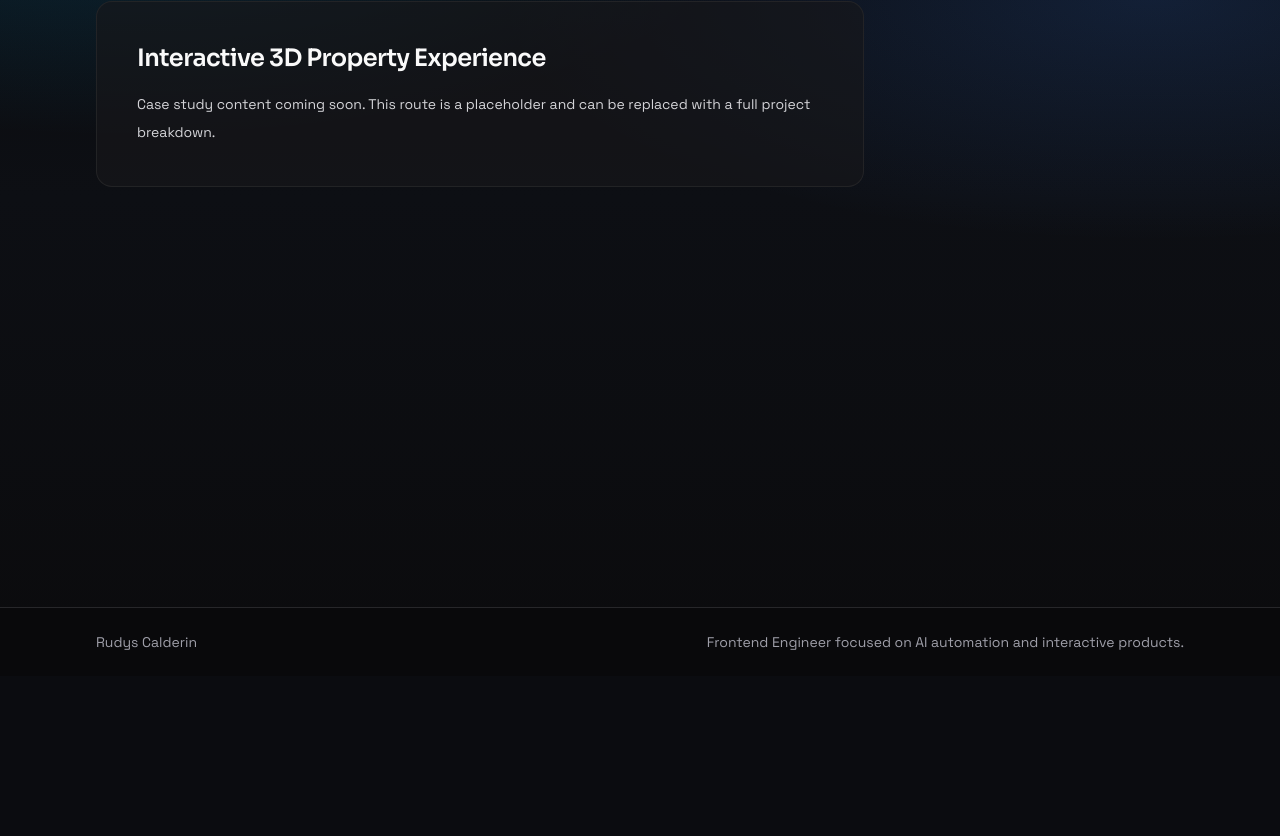
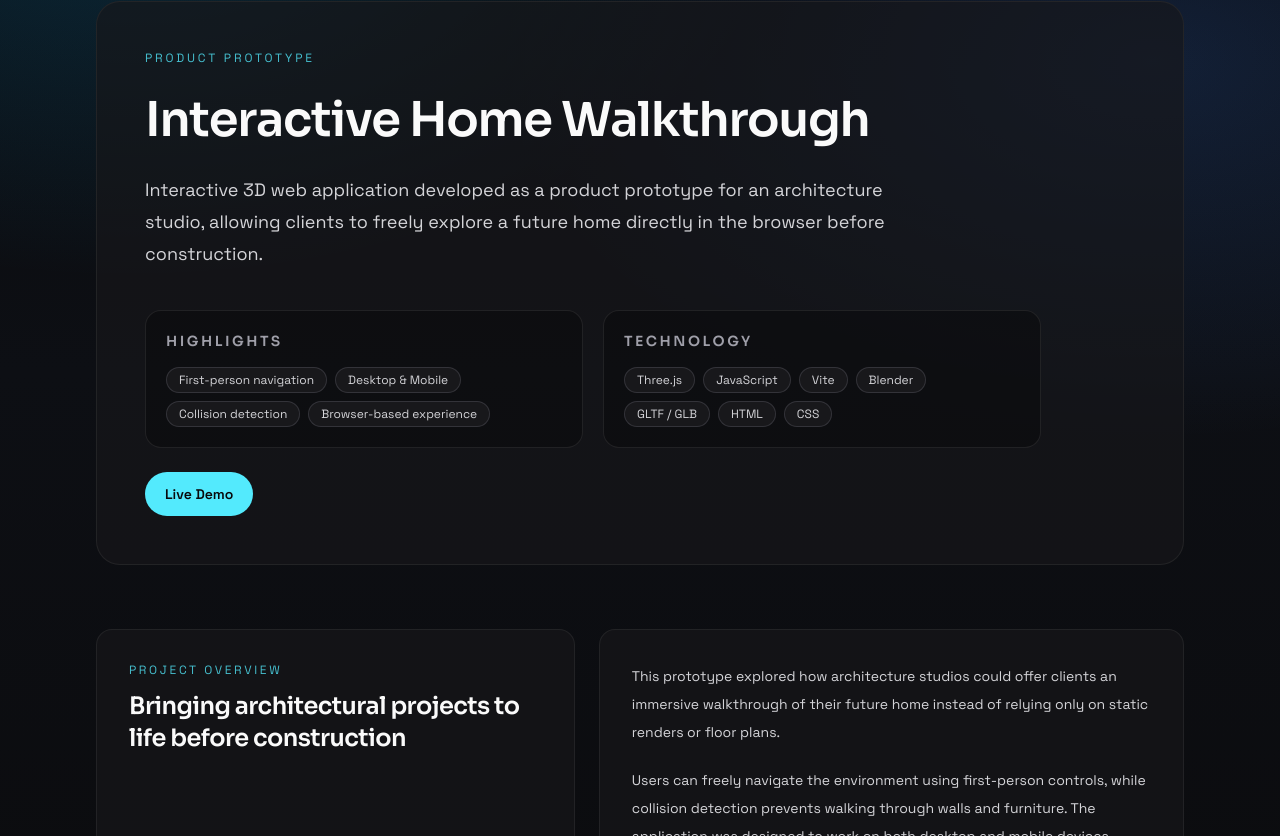
Before and after one commit to rcbat73/selected-work, a Next.js app: page /work/interactive-property in a window 1280 px wide. Shown: the part 124-960 px from the top of the page. Before the commit the page ends 800 px from the top, so only its background shows below. Built offline with nearby package versions, Linux system fonts and the light colour scheme.

Commit message:
Refactor Button component to support links and update project pages

```diff
--- a/src/app/work/interactive-property/page.tsx
+++ b/src/app/work/interactive-property/page.tsx
@@ -1,22 +1,125 @@
 import type { Metadata } from "next";
 
+import { Button } from "@/components/Button";
+
 export const metadata: Metadata = {
-  title: "Interactive Property Case Study",
+  title: "Interactive Home Walkthrough | Case Study",
   description:
-    "Placeholder case study page for Interactive 3D Property Experience.",
+    "Case study of an interactive 3D web application built with Three.js for architectural visualization.",
 };
 
-export default function InteractivePropertyCaseStudyPage() {
+const technologies = [
+  "Three.js",
+  "JavaScript",
+  "Vite",
+  "Blender",
+  "GLTF / GLB",
+  "HTML",
+  "CSS",
+];
+
+const highlights = [
+  "First-person navigation",
+  "Desktop & Mobile",
+  "Collision detection",
+  "Browser-based experience",
+];
+
+export default function InteractiveHomeWalkthroughCaseStudyPage() {
   return (
-    <main className="mx-auto w-full max-w-6xl flex-1 px-4 py-14 sm:px-6 lg:px-8">
-      <section className="max-w-3xl space-y-4 rounded-2xl border border-zinc-800/80 bg-zinc-900/65 p-6 sm:p-10">
-        <h1 className="text-2xl font-semibold tracking-tight text-zinc-50">
-          Interactive 3D Property Experience
-        </h1>
-        <p className="text-sm leading-7 text-zinc-300">
-          Case study content coming soon. This route is a placeholder and can be
-          replaced with a full project breakdown.
-        </p>
+    <main className="mx-auto flex w-full max-w-6xl flex-1 flex-col gap-16 px-4 py-14 sm:px-6 lg:px-8">
+      <section className="rounded-3xl border border-zinc-800/80 bg-zinc-900/65 p-7 sm:p-10 lg:p-12">
+        <div className="max-w-4xl space-y-6">
+          <p className="text-xs uppercase tracking-[0.24em] text-cyan-300/80">
+            Product Prototype
+          </p>
+
+          <h1 className="text-3xl font-semibold leading-tight tracking-tight text-zinc-50 sm:text-4xl lg:text-5xl">
+            Interactive Home Walkthrough
+          </h1>
+
+          <p className="max-w-3xl text-lg leading-8 text-zinc-300">
+            Interactive 3D web application developed as a product prototype for
+            an architecture studio, allowing clients to freely explore a future
+            home directly in the browser before construction.
+          </p>
+
+          <div className="grid gap-5 pt-4 md:grid-cols-2">
+            <div className="rounded-2xl border border-zinc-800/80 bg-zinc-950/50 p-5">
+              <h2 className="text-sm font-semibold uppercase tracking-[0.18em] text-zinc-400">
+                Highlights
+              </h2>
+
+              <ul className="mt-4 flex flex-wrap gap-2">
+                {highlights.map((item) => (
+                  <li
+                    key={item}
+                    className="rounded-full border border-zinc-700/70 bg-zinc-900 px-3 py-1 text-xs text-zinc-300"
+                  >
+                    {item}
+                  </li>
+                ))}
+              </ul>
+            </div>
+
+            <div className="rounded-2xl border border-zinc-800/80 bg-zinc-950/50 p-5">
+              <h2 className="text-sm font-semibold uppercase tracking-[0.18em] text-zinc-400">
+                Technology
+              </h2>
+
+              <ul className="mt-4 flex flex-wrap gap-2">
+                {technologies.map((item) => (
+                  <li
+                    key={item}
+                    className="rounded-full border border-zinc-700/70 bg-zinc-900 px-3 py-1 text-xs text-zinc-300"
+                  >
+                    {item}
+                  </li>
+                ))}
+              </ul>
+            </div>
+          </div>
+
+          <Button
+            href="https://rcbat73.github.io/interactive-home-walkthrough/"
+            external
+          >
+            Live Demo
+          </Button>
+        </div>
+      </section>
+
+      <section className="grid gap-6 lg:grid-cols-[0.9fr_1.1fr]">
+        <div className="rounded-2xl border border-zinc-800/80 bg-zinc-900/65 p-6 sm:p-8">
+          <p className="text-xs uppercase tracking-[0.22em] text-cyan-300/80">
+            Project Overview
+          </p>
+
+          <h2 className="mt-3 text-2xl font-semibold tracking-tight text-zinc-50">
+            Bringing architectural projects to life before construction
+          </h2>
+        </div>
+
+        <div className="space-y-5 rounded-2xl border border-zinc-800/80 bg-zinc-900/65 p-6 sm:p-8">
+          <p className="text-sm leading-7 text-zinc-300">
+            This prototype explored how architecture studios could offer clients
+            an immersive walkthrough of their future home instead of relying
+            only on static renders or floor plans.
+          </p>
+
+          <p className="text-sm leading-7 text-zinc-300">
+            Users can freely navigate the environment using first-person
+            controls, while collision detection prevents walking through walls
+            and furniture. The application was designed to work on both desktop
+            and mobile devices directly in the browser.
+          </p>
+
+          <p className="text-sm leading-7 text-zinc-300">
+            Future iterations were planned to allow furniture placement,
+            electrical outlet positioning and interior customization before
+            construction.
+          </p>
+        </div>
       </section>
     </main>
   );
--- a/src/app/work/rb-autoai/page.tsx
+++ b/src/app/work/rb-autoai/page.tsx
@@ -92,7 +92,9 @@ export default function RbAutoAiCaseStudyPage() {
           </div>
 
           <div className="flex flex-col gap-3 pt-2 sm:flex-row">
-            <Button href="https://rb-autoai.tech">Live Website</Button>
+            <Button href="https://rb-autoai.tech" external>
+              Live Website
+            </Button>
             <Button href="/work" variant="secondary">
               Back to Selected Work
             </Button>
--- a/src/components/Button.tsx
+++ b/src/components/Button.tsx
@@ -1,20 +1,11 @@
 import Link from "next/link";
-import type { ReactNode } from "react";
-
-type ButtonVariant = "primary" | "secondary";
 
 type ButtonProps = {
-  children: ReactNode;
+  children: React.ReactNode;
   href: string;
-  variant?: ButtonVariant;
+  variant?: "primary" | "secondary";
   className?: string;
-};
-
-const variants: Record<ButtonVariant, string> = {
-  primary:
-    "bg-[linear-gradient(135deg,_#2d77ff_0%,_#4cb8ff_100%)] text-zinc-950 hover:brightness-110 focus-visible:ring-zinc-200",
-  secondary:
-    "border border-zinc-700/70 bg-zinc-900/70 text-zinc-100 hover:border-zinc-500 hover:bg-zinc-900 focus-visible:ring-zinc-600",
+  external?: boolean;
 };
 
 export function Button({
@@ -22,17 +13,33 @@ export function Button({
   href,
   variant = "primary",
   className = "",
+  external = false,
 }: ButtonProps) {
+  const baseClasses =
+    "inline-flex items-center justify-center rounded-full px-5 py-3 text-sm font-semibold transition";
+
+  const variantClasses =
+    variant === "primary"
+      ? "bg-cyan-300 text-zinc-950 hover:bg-cyan-200"
+      : "border border-zinc-700/80 bg-zinc-950/60 text-zinc-100 hover:border-zinc-500 hover:bg-zinc-900";
+
+  const classes = `${baseClasses} ${variantClasses} ${className}`;
+
+  if (external) {
+    return (
+      <a
+        href={href}
+        target="_blank"
+        rel="noopener noreferrer"
+        className={classes}
+      >
+        {children}
+      </a>
+    );
+  }
+
   return (
-    <Link
-      href={href}
-      className={[
-        "inline-flex items-center justify-center rounded-full px-5 py-3 text-sm font-semibold tracking-wide transition duration-200",
-        "focus-visible:outline-none focus-visible:ring-2 focus-visible:ring-offset-2 focus-visible:ring-offset-zinc-950",
-        variants[variant],
-        className,
-      ].join(" ")}
-    >
+    <Link href={href} className={classes}>
       {children}
     </Link>
   );
```
Also changed, not shown: 1 other file (tests, documents, lock files or other folders).
